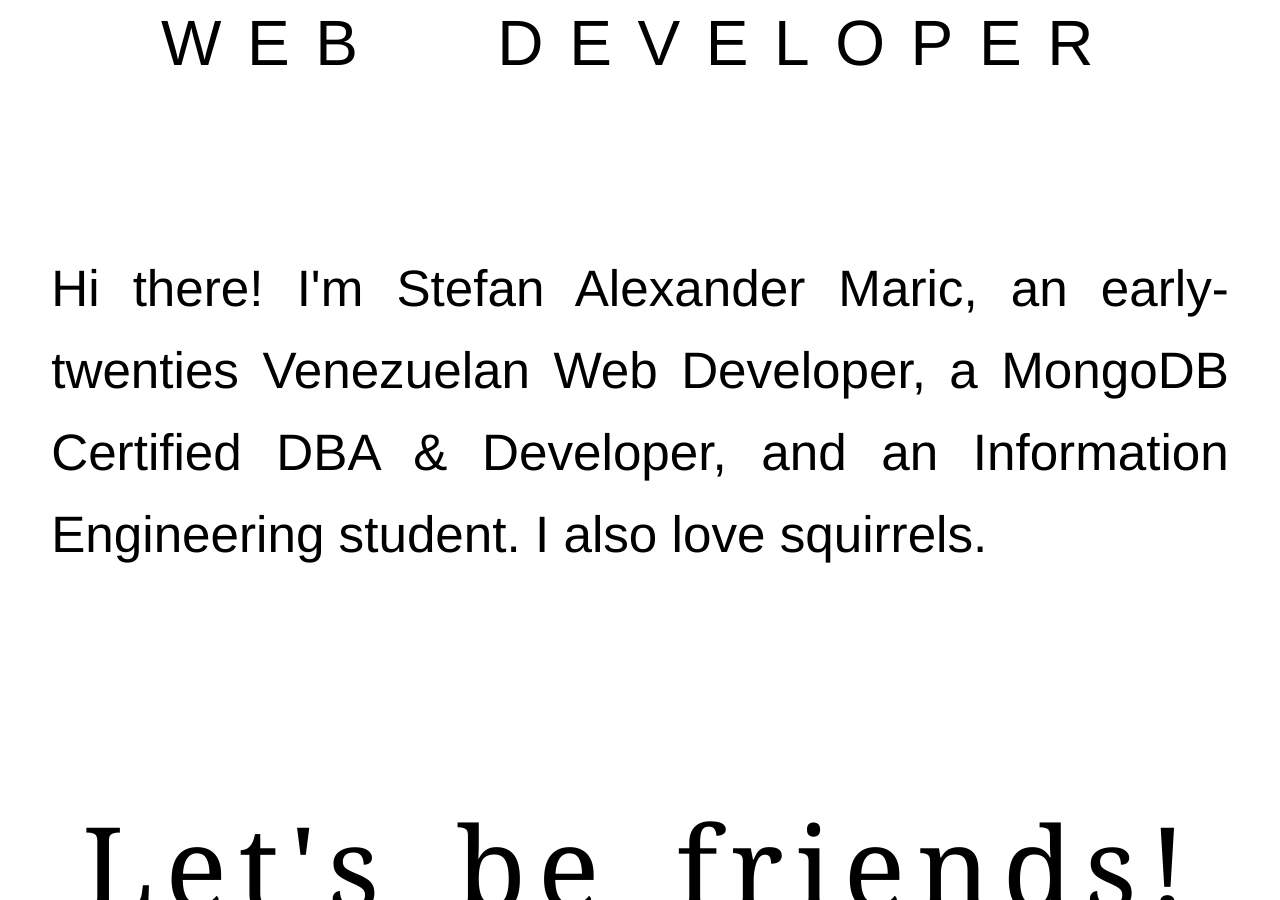
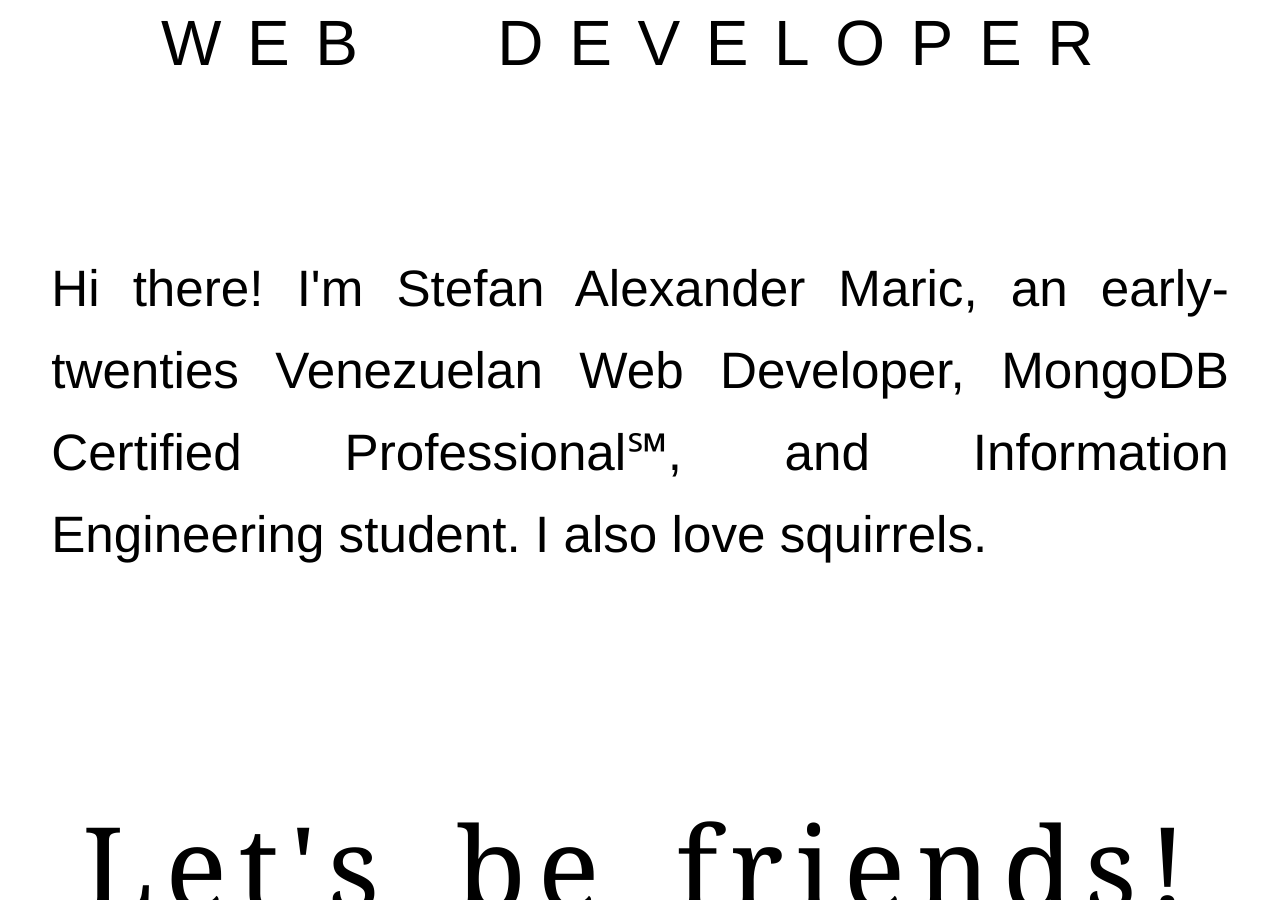
Before and after one commit to stefanmaric/stefanmaric.github.io, a Jekyll site: the page built from index.html, in a window 1280 px wide and 900 px high, scrolled down 1258 px. Built offline with Jekyll 4.4.1, drawn with Linux system fonts in a browser that asks for light colours.

Commit message:
Changed MongoDB title.

```diff
--- a/index.html
+++ b/index.html
@@ -8,7 +8,7 @@ layout: default
 </section>
 <section id="about" class="tall">
   <p>Hi there! I'm Stefan Alexander Maric, an early-twenties Venezuelan Web Developer,
-  a MongoDB Certified DBA &amp; Developer, and an Information Engineering student.
+  MongoDB Certified Professional&#8480;, and Information Engineering student.
   I also love squirrels.
   </p>
 </section>
```
